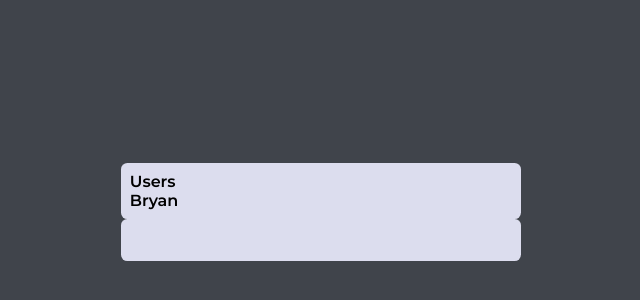
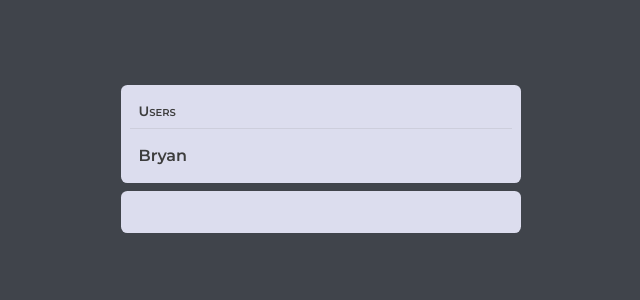
Before and after one commit to watkins-joe/limble-tag-users, an Angular app: page / in a window 1280 px wide. Shown: the part 188-488 px from the top of the page, without its empty margins (319-959 px from the left). Built offline with nearby package versions, Linux system fonts and the light colour scheme.

Commit message:
added user row, autocomplete title, styling properly with hover and pointer, tabbing naturally as well, WIP

```diff
--- a/src/app/app.component.scss
+++ b/src/app/app.component.scss
@@ -10,4 +10,5 @@
 .container {
   margin: auto;
   width: auto;
+  position: relative;
 }
--- a/src/app/autocomplete-dropdown/autocomplete-dropdown.component.html
+++ b/src/app/autocomplete-dropdown/autocomplete-dropdown.component.html
@@ -1,4 +1,4 @@
 <div class="autocomplete">
-  <div>Users</div>
-  <div>Bryan</div>
+  <div class="title">Users</div>
+  <div class="user-row" tabindex="0">Bryan</div>
 </div>
--- a/src/app/autocomplete-dropdown/autocomplete-dropdown.component.scss
+++ b/src/app/autocomplete-dropdown/autocomplete-dropdown.component.scss
@@ -6,4 +6,25 @@
   background-color: $bg-snow;
   border-radius: $br-med;
   padding: $pd-med;
+  position: absolute;
+  bottom: calc(100% + 8px);
+  color: $font-color-main;
+
+  .title {
+    font-variant: small-caps;
+    font-size: 0.85rem;
+    padding: $pd-med;
+    border-bottom: 1px solid #8080802b;
+    margin-bottom: 0.55rem;
+  }
+
+  .user-row {
+    padding: $pd-med;
+    border-radius: $br-med;
+
+    &:hover {
+      background-color: #a5a6b4;
+      cursor: pointer;
+    }
+  }
 }
--- a/src/app/input/input.component.scss
+++ b/src/app/input/input.component.scss
@@ -7,9 +7,10 @@ input {
   border-radius: $br-med;
   border: none;
   background-color: $bg-snow;
-  color: #3d3d3d;
-  &:focus {
-    outline: none;
-    border: 4px solid #89aaff;
-  }
+  color: $font-color-main;
+
+  // &:focus {
+  //   outline: none;
+  //   border: 4px solid #89aaff;
+  // }
 }
--- a/src/styles.scss
+++ b/src/styles.scss
@@ -4,6 +4,7 @@
 $bg-snow: #dcddee;
 $br-med: 0.4rem;
 $pd-med: 0.55rem;
+$font-color-main: #3d3d3d;
 
 * {
   margin: 0;
```
